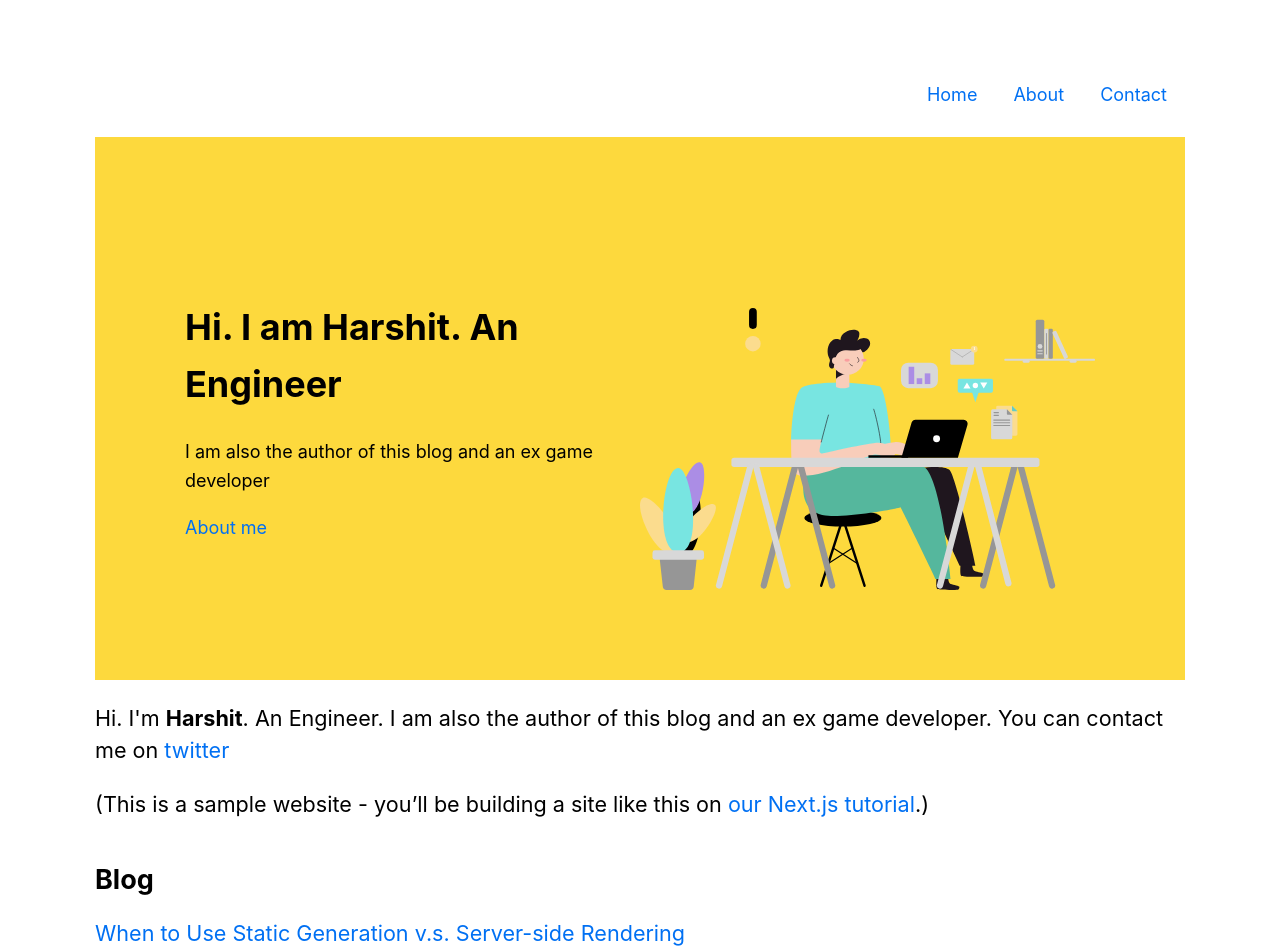
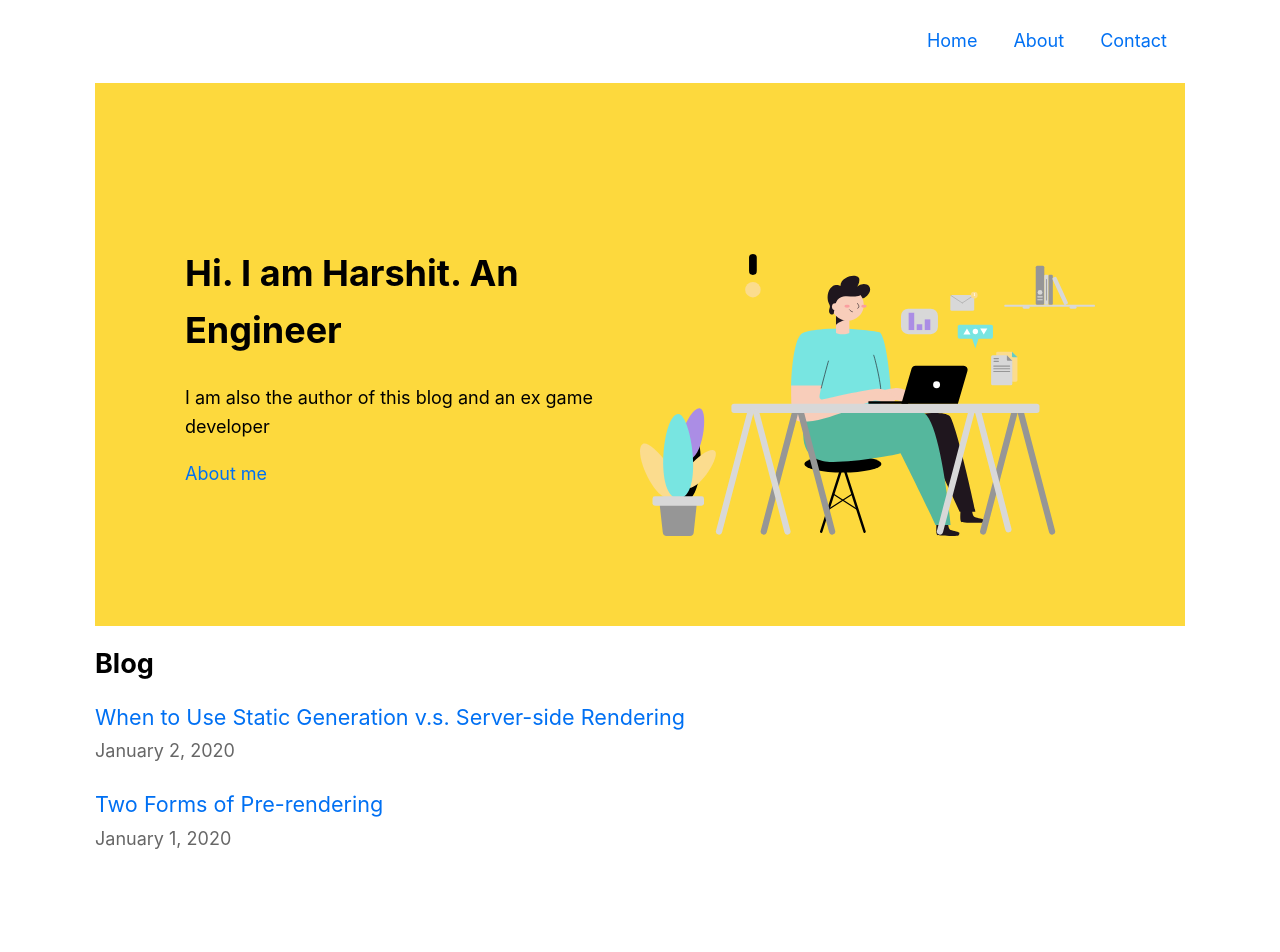
Before and after one commit to harshit211997/nextjs-blog, a Next.js app: page / in a window 1280 px wide. Shown: the top 952 px of the page. Built offline with nearby package versions, Linux system fonts and the light colour scheme.

Commit message:
Remove top margin

```diff
--- a/components/common_layout.module.css
+++ b/components/common_layout.module.css
@@ -3,7 +3,7 @@
   max-width: 90%;
   max-width: 1140px;
   padding: 0 25px;
-  margin: 3rem auto 6rem;
+  margin: 0 auto 6rem;
 }
 
 .header {
--- a/pages/index.js
+++ b/pages/index.js
@@ -21,17 +21,6 @@ export default function Home({ allPostsData }) {
       <Head>
         <title>{siteTitle}</title>
       </Head>
-      <section className={utilStyles.headingMd}>
-        <p>
-          Hi. I'm <b>Harshit</b>. An Engineer.
-          I am also the author of this blog and an ex game developer.
-          You can contact me on <a href="https://twitter.com/harshit211997">twitter</a>
-        </p>
-        <p>
-          (This is a sample website - you’ll be building a site like this on{' '}
-          <a href="https://nextjs.org/learn">our Next.js tutorial</a>.)
-        </p>
-      </section>
       <section className={`${utilStyles.headingMd} ${utilStyles.padding1px}`}>
         <h2 className={utilStyles.headingLg}>Blog</h2>
         <ul className={utilStyles.list}>
```
